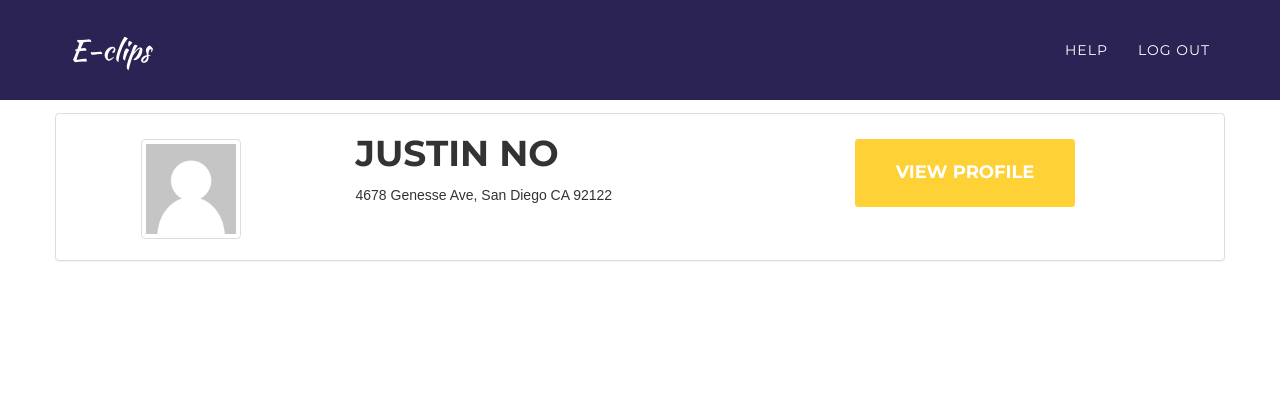
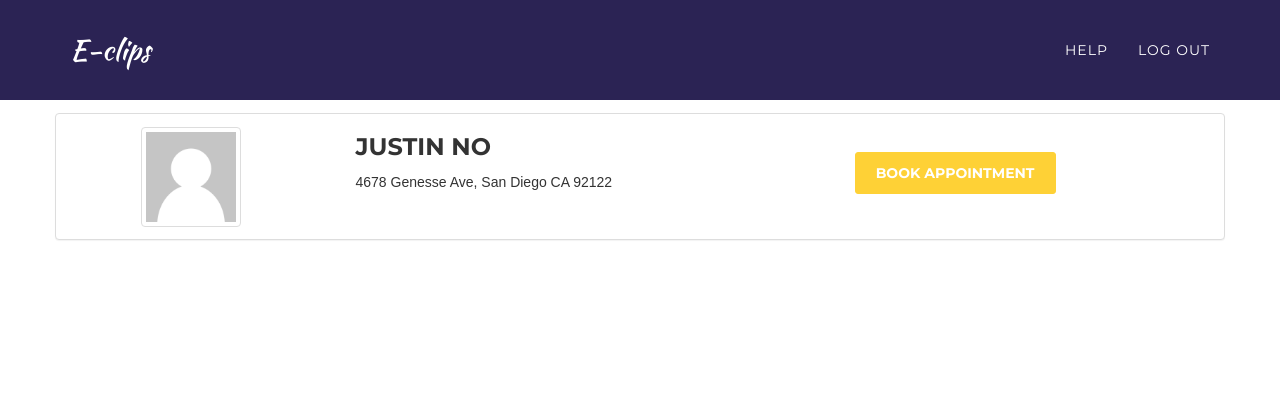
Before and after one commit to timtbanh/eclips, a Django app: template account/templates/account/findbarber.html in a window 1280 px wide. Shown: the top 400 px of the page. Run offline with Django 3.2, Linux system fonts and the light colour scheme; the template is opened without the code that fills it: values that come from a table or form of the project are taken from there, others are empty; data comes from the database, SQL or seed files in the repository; parts of the project's set-up code (start-up, migrations or seed data) failed here and were passed over; some libraries are stand-ins or nearby versions; some web fonts are replaced.

Commit message:
Moved Book Appt Btn

```diff
--- a/account/templates/account/findbarber.html
+++ b/account/templates/account/findbarber.html
@@ -71,22 +71,21 @@
             <div class="row">
                 <div class="panel panel-default text-left">
                     <div class="row">
-
-                        <div class="col-sm-3" style="padding-top:2vmax; text-align: center">
+                        <a href="../{{ b.email }}/barberprofile.html">
+                            <div class="col-sm-3" style="padding-top:1vmax; text-align: center; padding-bottom:1vmax;">
                                 {% if b.profilePic == "" %}
                                     <img src="../../static/img/no-img.png" class="img-thumbnail" height="100" width="100">
                                 {% else %}
                                     <img src="{{ b.profilePic.url }}" class="img-thumbnail" height="100" width="100">
                                 {% endif %}
-                            <p></p>
                             </div>
+                        </a>
                         <div class="col-sm-5">
-                            <h1>{{ b.firstName }} {{ b.lastName }}</h1>
+                            <h3>{{ b.firstName }} {{ b.lastName }}</h3>
                             <p>{{ b.address }}</p>
                         </div>
-
-                        <div class="col-sm-4" style="padding-top:2vmax;">
-                            <a href="../{{ b.email }}/barberprofile.html" class="btn btn-xl">View Profile</a>
+                        <div class="col-sm-4" style="padding-top:3vmax;">
+                             <a href="../{{ b.email }}/makeappointment.html" class="btn btn-m">Book Appointment</a>
                         </div>
                     </div>
                 </div>
```
Lines whose indentation alone changed are shown as unchanged.
